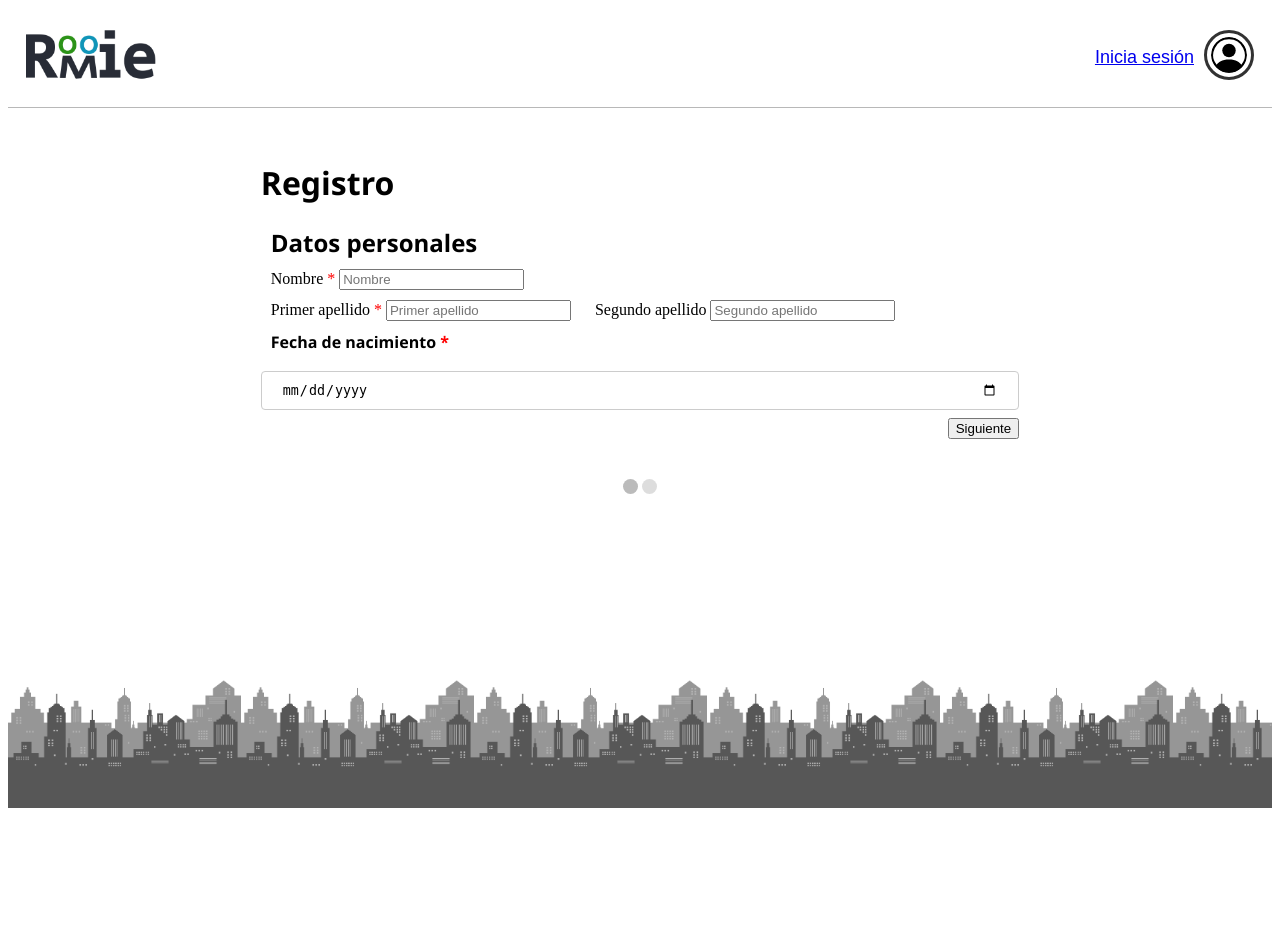
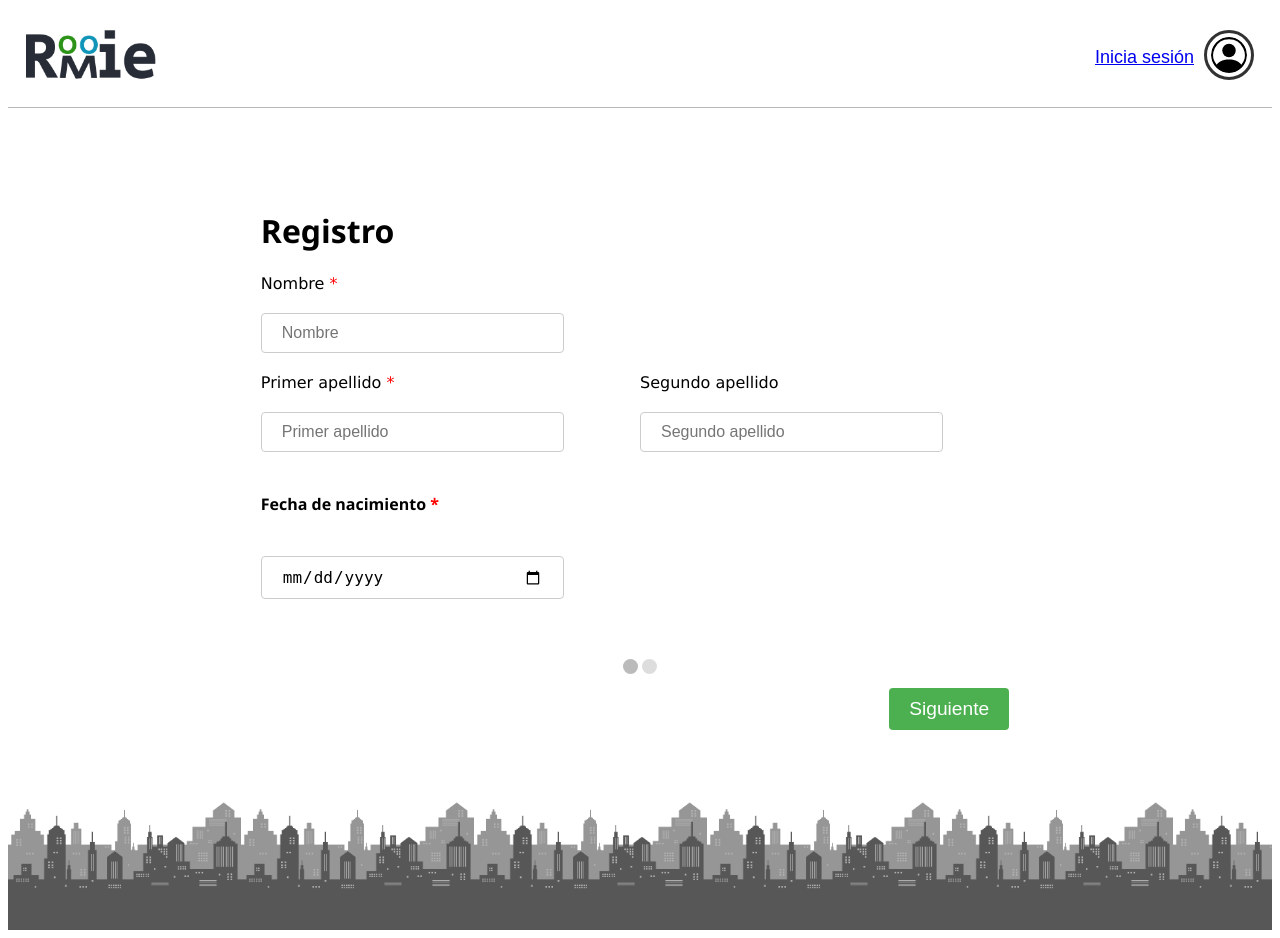
Before and after one commit to anamarsabi/AW-ProyectoFinal, a PHP site: page /miApp/registro_host.php in a window 1280 px wide. Before the commit the page ends 808 px from the top, so only its background shows below. Run offline with PHP 8.4, Linux system fonts and the light colour scheme; some libraries are stand-ins or nearby versions.

Commit message:
Agrupación de las clases <pl-20p pr-20p pt-2e> a <contenedor-principal>
Se ha cambiado los <button> por <input type="button"> en formulario_registro_piso y formulario_edit_piso

```diff
--- a/css/estilo.css
+++ b/css/estilo.css
@@ -217,6 +217,8 @@ input[type=submit] {
     border-radius: 4px;
     cursor: pointer;
 }
+
+
 
 input[type=submit]:hover {
     background-color: #45a049;
@@ -608,12 +610,19 @@ div.registro input{
     font-size: 1em;
 }
 
-#btn-registro{
-    width: 20%;
-    /* min-width: 70px; */
+.btn-registro{
+    /* width: 20% !important; */
+
+    margin: 10px;
     float: right;
     font-size: 1.2em;
     color: white;
+
+    background-color: #4CAF50;
+    padding: 10px 20px;
+    border: none;
+    border-radius: 4px;
+    cursor: pointer;
 
 }
 
@@ -962,6 +971,21 @@ h3.access-denied{
 
 
 
+@media only screen and (min-width: 800px) {
+    /* For desktop: */
+    .col-1 {width: 8.33%;}
+    .col-2 {width: 16.66%;}
+    .col-3 {width: 25%;}
+    .col-4 {width: 33.33%;}
+    .col-5 {width: 41.66%;}
+    .col-6 {width: 50%;}
+    .col-7 {width: 58.33%;}
+    .col-8 {width: 66.66%;}
+    .col-9 {width: 75%;}
+    .col-10 {width: 83.33%;}
+    .col-11 {width: 91.66%;}
+    .col-12 {width: 100%;}
+}
 
 
 @media screen and (max-width: 800px) {
@@ -984,9 +1008,10 @@ h3.access-denied{
         width: 100%;
     }
 
-    #btn-registro{
-        width: 100%;
+    .btn-registro{
+        width: 100% !important;
         min-width: 30px;
+
     }
 
     .card{
--- a/edit_habitacion.php
+++ b/edit_habitacion.php
@@ -11,7 +11,7 @@ if(es\ucm\fdi\aw\Habitacion::habitacionPerteneceAHost($id_host, $id_habitacion))
     $formulario = new  es\ucm\fdi\aw\usuarios\FormularioEditDatosHabitacion();
     $html_form = $formulario->gestiona();
     $contenidoPrincipal = <<<EOF
-        <div class='pl-20p pr-20p pt-2e'>
+        <div class='contenedor-principal'>
             <h1>$tituloPagina</h1>
             $html_form
         </div>
--- a/includes/src/usuarios/FormularioEditDatosPiso.php
+++ b/includes/src/usuarios/FormularioEditDatosPiso.php
@@ -149,8 +149,9 @@ class FormularioEditDatosPiso extends Form{
                         {$erroresCampos['descripcion']}
                     </div>
                 </div>
-                <input id="btn-registro" form="formEditDatosPiso" type="submit" value="Guardar">
-
+                <div >
+                    <input class="btn-registro" form="formEditDatosPiso" type="submit" value="Guardar">
+                </div>
 
 
             </div>
--- a/includes/src/usuarios/FormularioRegistroHost.php
+++ b/includes/src/usuarios/FormularioRegistroHost.php
@@ -14,7 +14,7 @@ class FormularioRegistroHost extends Form
     {
         // Se generan los mensajes de error si existen.
         $htmlErroresGlobales = self::generaListaErroresGlobales($this->errores);
-        $erroresCampos = self::generaErroresCampos(['nombreUsuario', 'nombre', 'password', 'password2'], $this->errores, 'span', array('class' => 'error text-danger'));
+        $erroresCampos = self::generaErroresCampos(['nombreUsuario', 'nombre', 'apellido1', 'apellido2', 'pwd', 'cpwd'], $this->errores, 'span', array('class' => 'error text-danger'));
 
         $time = strtotime("-16 year", time());
         $hace_16_anios = date("Y-m-d", $time);
@@ -30,53 +30,80 @@ class FormularioRegistroHost extends Form
 
         $html = <<<EOF
             $htmlErroresGlobales
-            <div class="tab marg st-input">
-                <h2>Datos personales</h2>
-                <div>
+
+            <div class="formulario tab registro">
+
+                <div class="flex-registro">
+                    <div class="flex-2col-item block">
                         <label>Nombre <span class="text-danger">*</span></label>
                         <input type="text" placeholder="Nombre" name="nombre" required>
                         {$erroresCampos['nombre']}
                     </div>
-                <span>
+                    <div class="flex-2col-item block"></div>
+                </div>
+
+                <div class="flex-registro">
+                    <div class="flex-2col-item block">
                     <label>Primer apellido <span class="text-danger">*</span></label>
                     <input type="text" placeholder="Primer apellido" name="apellido1" required>
-                </span>
-                <span>
+                        {$erroresCampos['apellido1']}
+                    </div>
+                    <div class="flex-2col-item block num">
                         <label>Segundo apellido </label>
                         <input type="text" placeholder="Segundo apellido" name="apellido2">
-                </span>
+                        {$erroresCampos['apellido2']}
+                    </div>
+                </div>
+
+                <div class="flex-registro">
+                    <div class="flex-2col-item block">
                         <h4>Fecha de nacimiento <span class="text-danger">*</span></h4>
                         <input type="date" name="birthday" min="$hace_80_anios" max="$hace_16_anios" required />
                     </div>
-            <div class="tab marg st-input">
+                    <div class="flex-2col-item block"></div>
+                </div>
+            </div>
+
+            <div class="formulario tab registro">
                 <h2>Datos de acceso</h2>
+                <div class="flex-registro">
+                    <div class="flex-2col-item block">
                         <label>Correo electrónico<span class="text-danger">*</span></label>
                         <input type="email" name="email" placeholder="Email" />
+                    </div>
+                    <div class="flex-2col-item block"></div>
+                </div>
 
+                <div class="flex-registro">
+                    <div class="flex-2col-item block">
                         <label>Contraseña<span class="text-danger">*</span></label>
                         <input type="password" name="pwd" placeholder="Contraseña" />
-
+                    </div>
+                    <div class="flex-2col-item block">
                         <label>Confirmar contraseña<span class="text-danger">*</span></label>
                         <input type="password" name="cpwd" placeholder="Confirmar contraseña" />
-                <p class="err_msg text-danger" style="display:none">
+                        {$erroresCampos['cpwd']}
+                    </div>
+                </div>
+
+                <p class="err_msg text-danger">
                     **Contraseñas no coinciden**
                 </p>
-            </div>
-
-            <div class="overflow-auto">
-                <div class="float-r">
-                    <button type="button" id="prevBtn" onclick="nextPrev(-1)">Anterior</button>
-                    <button type="button" id="nextBtn" onclick="nextPrev(1)">Siguiente</button>
-                </div>
             </div>
 
             <div class='align-center mt-40'>
                 $steps
             </div>
 
+
+            <input  class="btn-registro"  type="button" id="nextBtn" onclick="nextPrev(1)" value="Siguiente">
+            <input class="btn-registro" type="button" id="prevBtn" onclick="nextPrev(-1)" value="Anterior">
+
+
             <script>
             var currentTab = 0; // Current tab is set to be the first tab (0)
             showTab(currentTab); // Display the current tab
+            document.getElementsByClassName("err_msg")[0].style.display = "";
 
             function showTab(n) {
                 // This function will display the specified tab of the form...
@@ -89,9 +116,9 @@ class FormularioRegistroHost extends Form
                     document.getElementById("prevBtn").style.display = "inline";
                 }
                 if (n == (x.length - 1)) {
-                    document.getElementById("nextBtn").innerHTML = "Finalizar";
+                    document.getElementById("nextBtn").value = "Finalizar";
                 } else {
-                    document.getElementById("nextBtn").innerHTML = "Siguiente";
+                    document.getElementById("nextBtn").value = "Siguiente";
                 }
                 //... and run a function that will display the correct step indicator:
                 fixStepIndicator(n)
--- a/includes/src/usuarios/FormularioRegistroPiso.php
+++ b/includes/src/usuarios/FormularioRegistroPiso.php
@@ -121,7 +121,7 @@ class FormularioRegistroPiso extends Form
                 </div>
             </div>
 
-            <input id="btn-registro" form="formRegistroPiso" class="button" type="submit" value="Guardar">
+            <input class="btn-registro button" form="formRegistroPiso" type="submit" value="Guardar">
 
 
         EOF;
--- a/registro_host.php
+++ b/registro_host.php
@@ -7,7 +7,7 @@ $formulario_registro = new  es\ucm\fdi\aw\usuarios\FormularioRegistroHost();
 $html_form_registro = $formulario_registro->gestiona();
 
 $contenidoPrincipal = <<<EOF
-    <div class='pl-20p pr-20p pt-2e'>
+    <div class='contenedor-principal'>
         <h1>$tituloPagina</h1>
         $html_form_registro
     </div>
--- a/registro_piso.php
+++ b/registro_piso.php
@@ -8,7 +8,7 @@ $formulario_registro = new  es\ucm\fdi\aw\usuarios\FormularioRegistroPiso();
 $html_form_registro = $formulario_registro->gestiona();
 
 $contenidoPrincipal = <<<EOF
-    <div class='pl-20p pr-20p pt-5e'>
+    <div class='contenedor-principal'>
         <h1>$tituloPagina</h1>
         $html_form_registro
     </div>
--- a/registro_roomie.php
+++ b/registro_roomie.php
@@ -12,7 +12,7 @@ $form_name = "form_registro_roomie";
 
 
 $contenidoPrincipal = <<<EOF
-    <div class='pl-20p pr-20p pt-2e'>
+    <div class='contenedor-principal'>
         <h1>$tituloPagina</h1>
         $html_form_registro;
 EOF;
```
Lines whose indentation alone changed are shown as unchanged.
